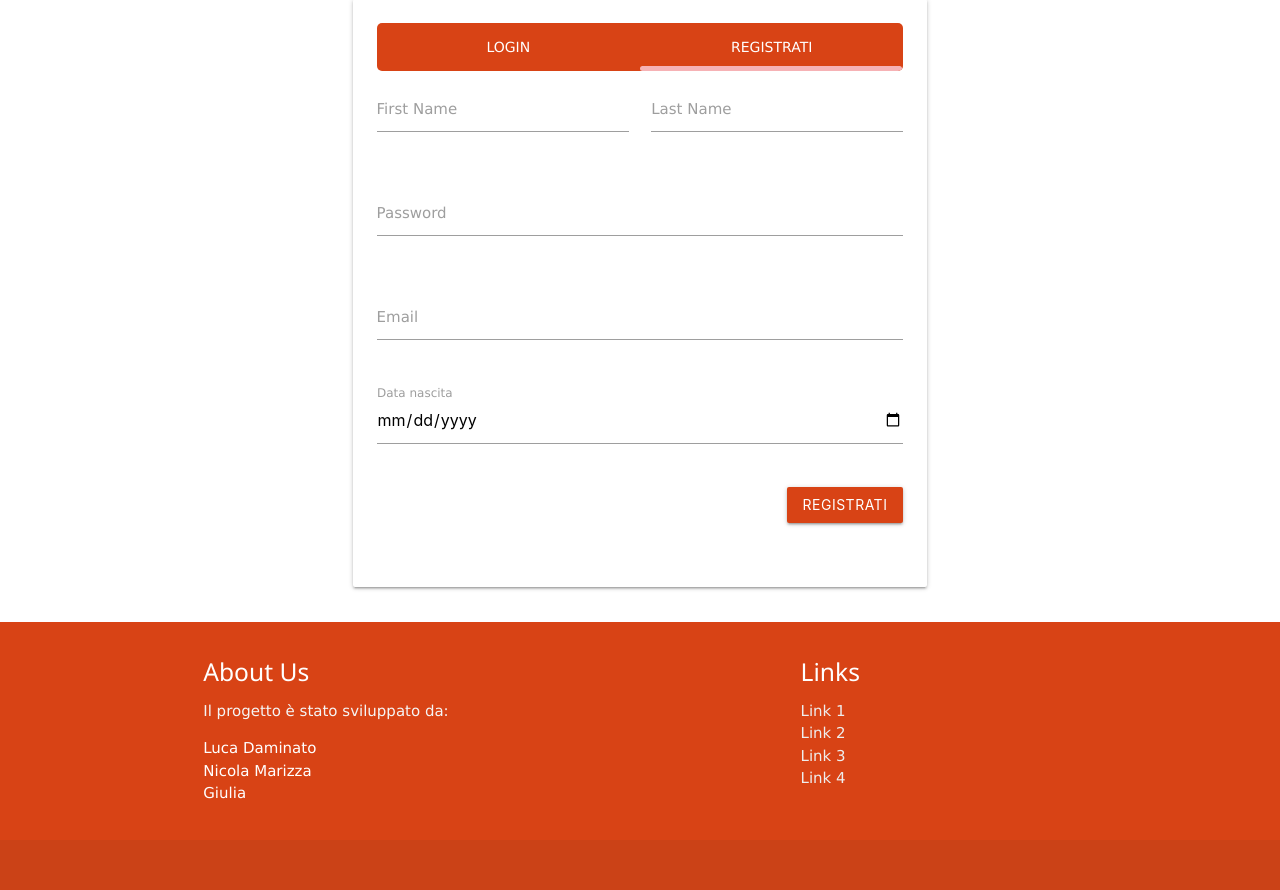
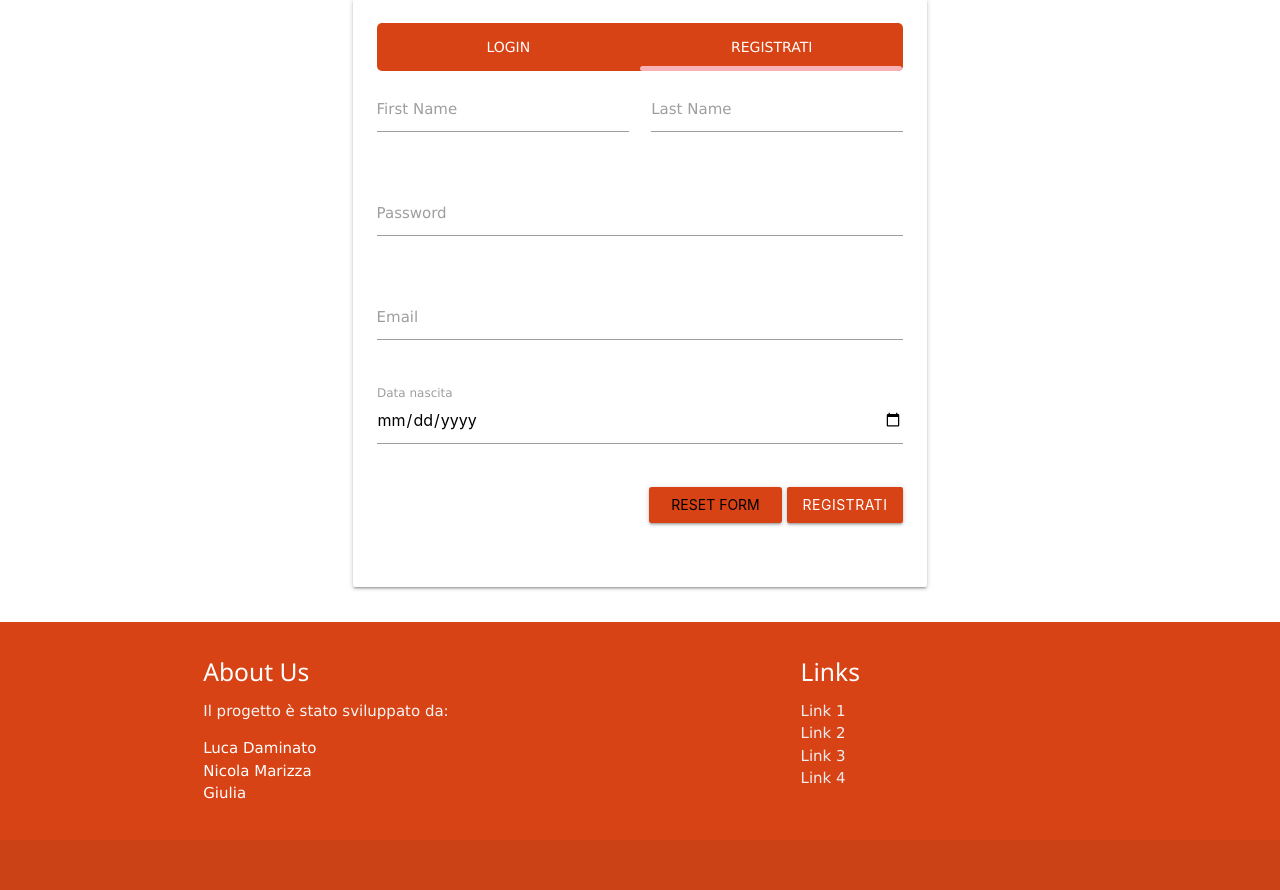
Before and after one commit to nicolamarizza/DbProject, a Flask app: page /login in a window 1280 px wide, after a click on "REGISTRATI". Shown: the part 73-963 px from the top of the page. Run offline with Flask 2, Linux system fonts and the light colour scheme; parts of the project's set-up code (start-up, migrations or seed data) failed here and were passed over; some libraries are stand-ins or nearby versions.

Commit message:
aggiunto pulsante reset form

```diff
--- a/app/templates/login.html
+++ b/app/templates/login.html
@@ -25,7 +25,7 @@
 
 						<div>
 							<div class="row">
-								<form class="col s12" action='/login' method='POST'>
+								<form id="form_login" class="col s12" action='/login' method='POST'>
 									<div class="row">
 										<div class="input-field col s6">
 											<input id="email_login" name="email" type="text" class="validate">
@@ -57,13 +57,9 @@
 
 						<div>
 							<div class="row">
-								<form class="col s12" action="/registrazione" method="POST">
+								<form id="form_reg"class="col s12" action="/registrazione" method="POST">
 									<div class="row">
-										<!--<div class="input-field col s6">
-											<input placeholder="Placeholder" name="nome" id="first_name" type="text"
-												class="validate">
-											<label for="first_name">First Name</label>
-										</div>-->
+
 										<div class="input-field col s6">
 											<input id="first_name" name="nome" type="text" class="validate">
 											<label for="first_name">First Name</label>
@@ -73,13 +69,7 @@
 											<label for="last_name">Last Name</label>
 										</div>
 									</div>
-									<!--<div class="row">
-										<div class="input-field col s12">
-											<input disabled value="I am not editable" id="disabled" type="text"
-												class="validate">
-											<label for="disabled">Disabled</label>
-										</div>
-									</div>-->
+
 									<div class="row">
 										<div class="input-field col s12">
 											<input id="password" name="pwd" type="password" class="validate">
@@ -99,26 +89,21 @@
 											<label for="data_nascita">Data nascita</label>
 										</div>
 									</div>
-									<!--<div class="row">
-										<div class="col s12">
-											This is an inline input field:
-											<div class="input-field inline">
-												<input id="email_inline" type="email" class="validate">
-												<label for="email_inline">Email</label>
-												<span class="helper-text" data-error="wrong" data-success="right">Helper
-													text</span>
-											</div>
-										</div>
-									</div>-->
 
 									{%- if registration_error -%}
 									<div class="col s12">
 										<label class="error red-text">Esiste già un utente con questa email</label>
 									</div>
 									{%- endif -%}
-									<div>
-										<button class="waves-effect waves-light btn deep-orange darken-3 right"
+
+									<div class="right">
+
+										<input type="button" class="waves-effect waves-light btn deep-orange darken-3 " style="cursor: pointer; color: white;" onclick="resetFormReg()" value="Reset form">
+
+										<button class="waves-effect waves-light btn deep-orange darken-3 "
 											type="submit" name="registrati">Registrati</button>
+
+
 									</div>
 								</form>
 							</div>
@@ -142,4 +127,12 @@
 
 {%- block base_javascript -%}
 <script src="{{ url_for('static',filename='javascript/login.js') }}"></script>
+
+<script>
+    function resetFormReg() {
+      document.getElementById("form_reg").reset();
+    }
+
+</script>
+
 {%- endblock -%}
```
Also changed, not shown: app/templates/corsi.html (+8 -0 lines), app/templates/lezioni.html (+7 -1 lines).
